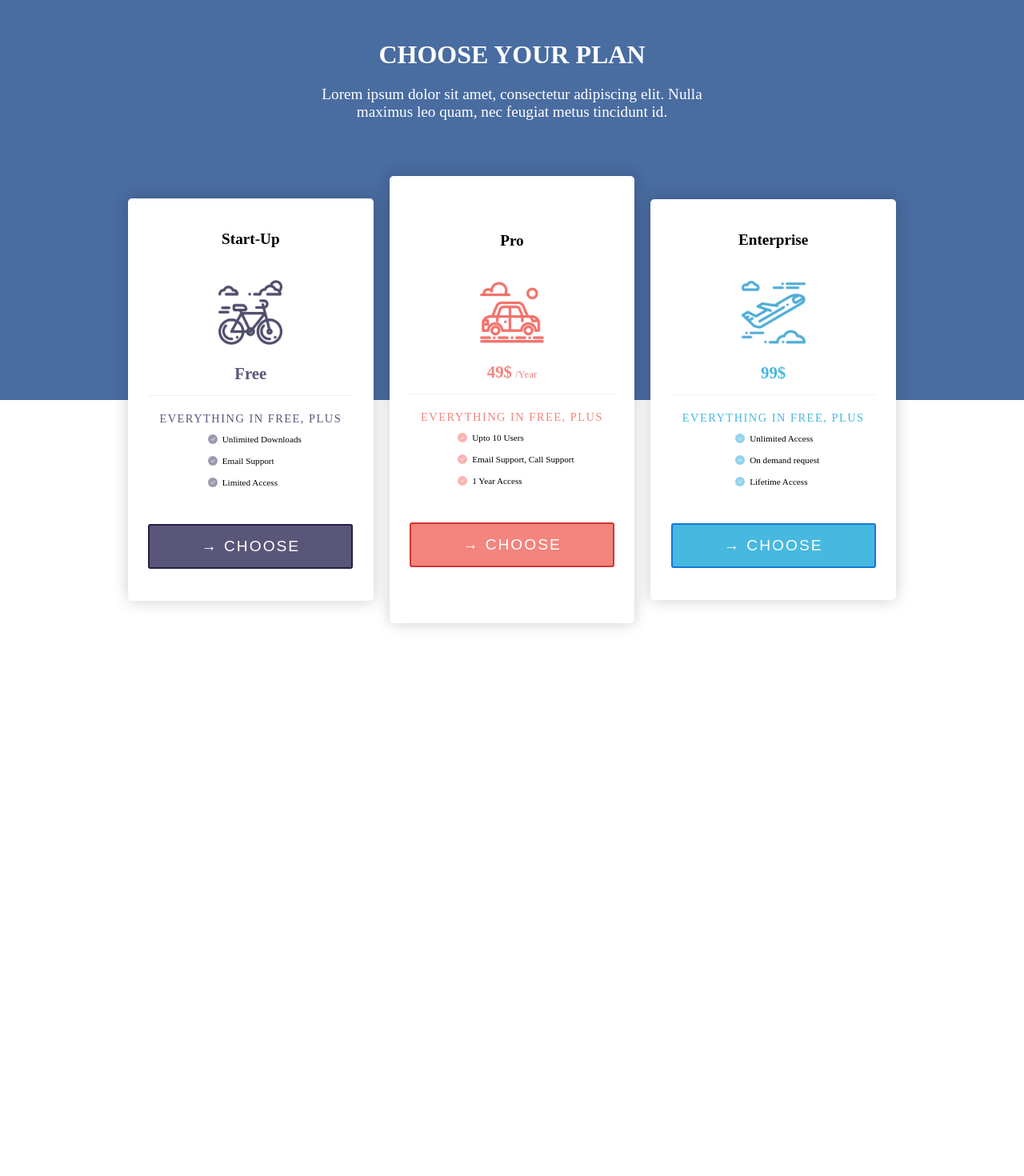
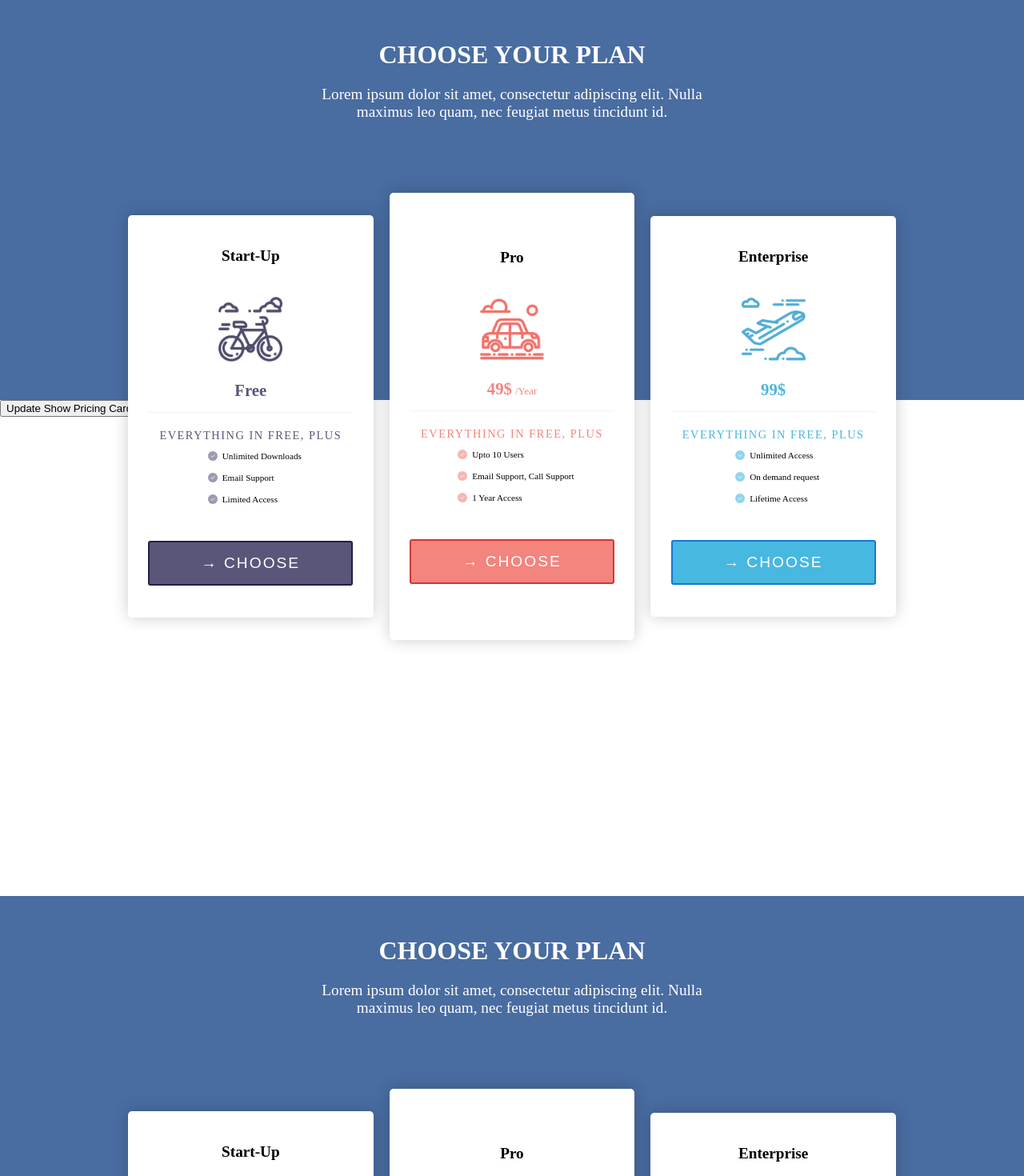
Before and after one commit to dillionmegida/react-course, a React (Vite) app: page / in a window 1280 px wide. Shown: the top 1470 px of the page at 80% size. Before the commit the page ends 1099 px from the top, so only its background shows below. Built offline with nearby package versions, Linux system fonts and the light colour scheme.

Commit message:
add code for state

```diff
--- a/src/App.jsx
+++ b/src/App.jsx
@@ -1,8 +1,20 @@
 import PricingCard from "./components/PricingCard/PricingCard"
 import styles from "./App.module.css"
+import { useState } from "react"
 
 function App() {
-  const showPricingCards = true
+  const [showPricingCards, setShowPricingCards] = useState(true)
+  const [showHeading, setShowHeading] = useState(true)
+
+  const updateShowPricingCards = () => {
+    setShowPricingCards(!showPricingCards)
+  }
+
+  const updateShowHeading =() => {
+    setShowHeading(!showHeading)
+  }
+
+  console.log("i am rendered")
 
   const cards = [
     {
@@ -44,15 +56,23 @@ function App() {
   return (
     <main>
       <div className={styles.bg}>
-        <h1 className={styles.heading}>
-          Choose your plan
-        </h1>
+        {showHeading && (
+          <h1 className={styles.heading}>
+            Choose your plan
+          </h1>
+        )}
         <p className={styles.description}>
           Lorem ipsum dolor sit amet, consectetur
           adipiscing elit. Nulla maximus leo quam,
           nec feugiat metus tincidunt id.
         </p>
       </div>
+      <button onClick={updateShowPricingCards}>
+        Update Show Pricing Cards
+      </button>
+      <button onClick={updateShowHeading}>
+        Update Show Heading
+      </button>
       {showPricingCards && (
         <div
           className={`${styles.prices} container`}
--- a/src/main.jsx
+++ b/src/main.jsx
@@ -6,5 +6,6 @@ import './global.css'
 ReactDOM.createRoot(document.getElementById('root')).render(
   <React.StrictMode>
     <App />
+    <App />
   </React.StrictMode>,
 )
```
Also changed, not shown: index.html (+1 -7 lines).
